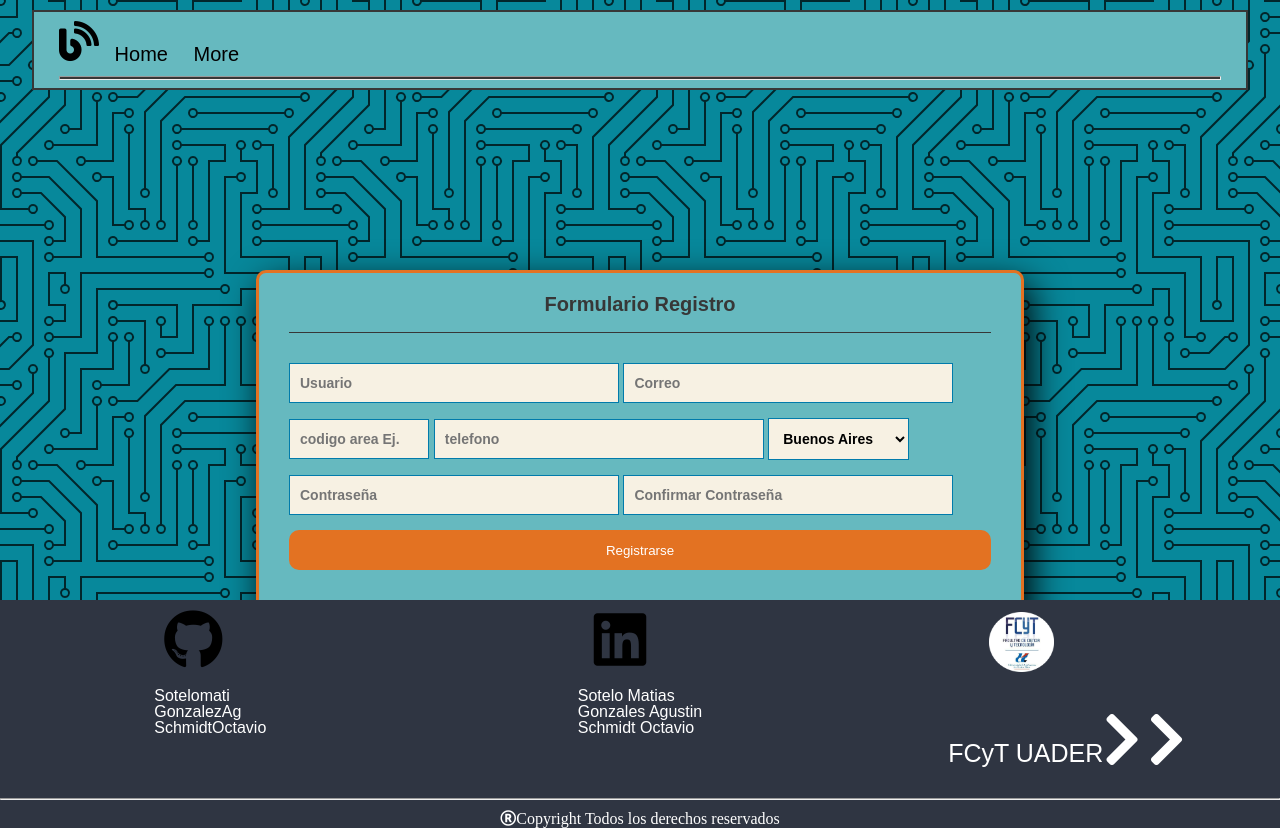
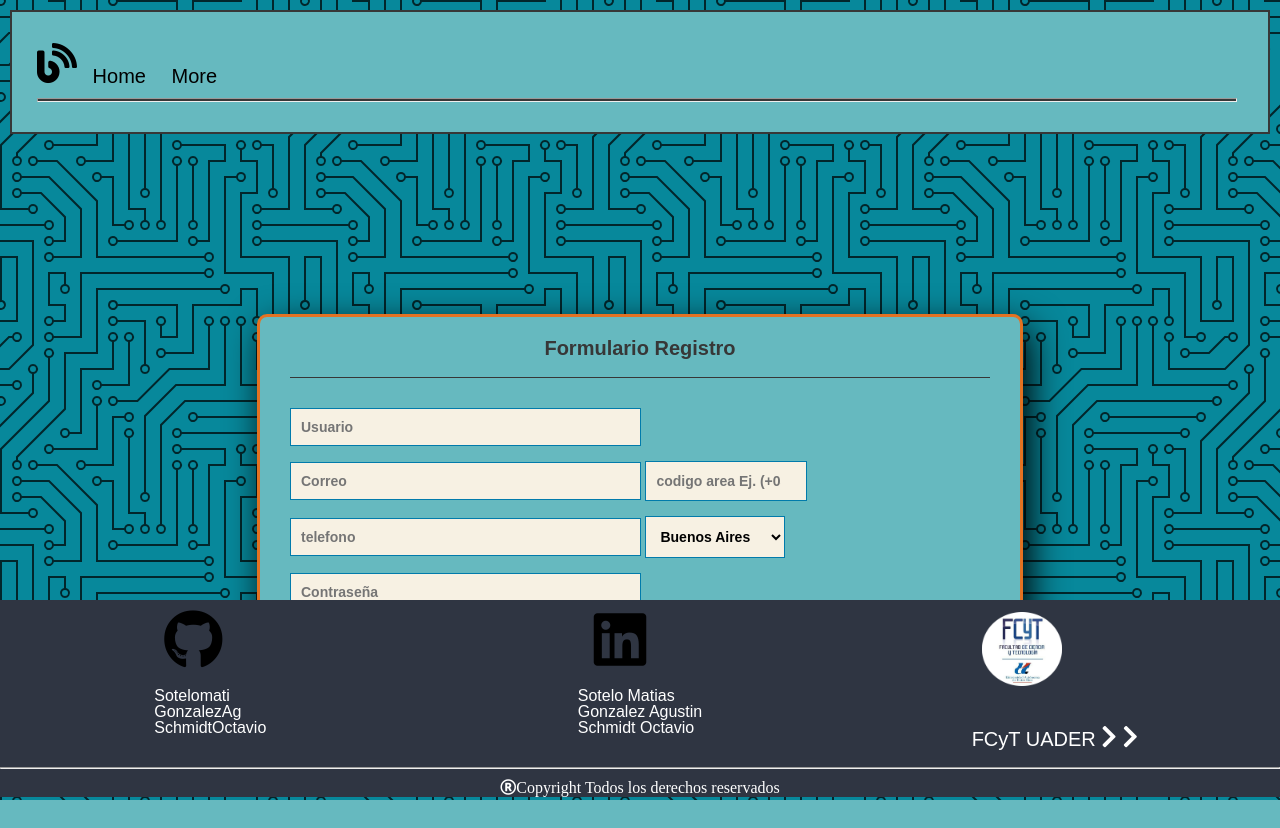
Before and after one commit to sotelomati/BelibeDuo-proyecto-web-, a PHP site: page /loginPA/registro.php in a window 1280 px wide; the page is wider, and only the part inside the window is pictured. After the commit the page ends 800 px from the top of that part, so only its background shows below. Run offline with PHP 8.4, Linux system fonts and the light colour scheme; some libraries are stand-ins or nearby versions.

Commit message:
se corrigieron estilos

```diff
--- a/estilos/style.css
+++ b/estilos/style.css
@@ -1,7 +1,7 @@
 *{
     margin: 0;
     padding: 0;
-    box-sizing: border-box;
+
 }
 
 
@@ -14,6 +14,8 @@
     width: 100%;
     display: flex;
     justify-content: center;
+    position: initial;
+
 }
 
 .navegacion{
@@ -37,7 +39,7 @@
 
 .lineaNav{
     margin: auto;
-    width: 100%;
+    width: 200%;
     background:#373737;
     padding: 1px;
     margin-top: 10px;
@@ -53,12 +55,12 @@
 }
 
 .dch{
-    position: absolute;
+
 }
 
 .dch li{
-    position: relative;
-    margin-right: 20px;
+
+    position: absolute;
 }
 
 .navegacion ul{
@@ -74,7 +76,7 @@
 }
 
 hr{
-    margin-top: 10px;
+
 }
 
 
@@ -96,26 +98,17 @@
     height: 350px;
     background: #66b9bf;
     margin: auto;
-    margin-top: 180px;
+    text-align: center;
     box-shadow: 7px 13px 37px #000;
-    padding: 20px 30px;
     border: 3px solid #e37222;
     border-radius: 10px;
     color: #373737;
 }
 
-.form-login h5{
-    margin: 0;
-    text-align: center;
-    height: 40px;
-    margin-bottom: 30px;
-    border-bottom: 1px solid;
-    font-size: 20px;
-}
 
-.formLoginRegistro{
-    width:60%;
-    height: 360px;
+.formMiddle{
+    width:700px;
+    height: 350px;
     background: #66b9bf;
     margin: auto;
     margin-top: 180px;
@@ -126,7 +119,7 @@
     color: #373737;
 }
 
-.formLoginRegistro h5{
+h5{
     margin: 0;
     text-align: center;
     height: 40px;
@@ -136,10 +129,11 @@
 }
 
 .controls{
-    width: 100%;
+    width: 90%;
+    margin: auto;
     border: 1px solid #017bab;
     margin-bottom: 15px;
-    padding: 11px 10px;
+    padding: 10px 10px;
     background: #f7f1e3;
     font-size: 14px;
     font-weight: bold;
@@ -149,7 +143,7 @@
     width: 47%;
     border: 1px solid #017bab;
     margin-bottom: 15px;
-    padding: 11px 10px;
+    padding: 10px 10px;
     background: #f7f1e3;
     font-size: 14px;
     font-weight: bold;
@@ -166,9 +160,8 @@
 }
 
 .buttons{
-    width: 100%;
+    width: 92%;
     height: 40px;
-    /*background: #017bab;*/
     background: #e37222;
     border: none;
     color: white;
@@ -177,6 +170,7 @@
 }
 .buttons:hover{
     background: #373737;
+    cursor: pointer;
 }
 
 .form-login p{
@@ -212,7 +206,6 @@
 .pieGeneral{
     width: 100%;
     height: 200px;
-    background: #2f3542;
     text-align: center;
     bottom: 0;
     position: absolute;
@@ -222,6 +215,7 @@
 .pieContenedor{
     display: grid;
     grid-template-columns: repeat(3, 1fr);
+    background: #2f3542;
     gap: 10;
     align-items: flex-start;
     justify-content: center;
@@ -277,11 +271,12 @@
     background: #2f3542;
     color: white;
     padding-top: 10px;
+    text-align: center;
 }
 
 .facultad{
     text-align: center;
-    font-size: 25px;
+    font-size: 20px;
 }
 
 .facultad:hover{
@@ -378,7 +373,13 @@
     /* Smartphones (portrait & landscape) */
 @media (max-width : 900px)
 and (min-width :701px){
-    body{
-        background: blue;
+
+
+    .pieContenedor{
+        display: grid;
+        grid-template-columns: repeat(3, 1fr);
+        gap: 10;
+        align-items: flex-start;
+        justify-content: center;
     }
 }
--- a/include/footer.php
+++ b/include/footer.php
@@ -2,8 +2,9 @@
 <html lang="en">
 <head>
 </head>
-<body>
-    <div class="pieGeneral">
+
+<footer class="pieGeneral">
+    <div>
         <div class="pieContenedor">
             <ul>
                 <li><i class="fab fa-github"></i></li>
@@ -15,15 +16,15 @@
             <ul>
                 <li><i class="fab fa-linkedin"></i></li>
                 <li><p><a href="https://www.linkedin.com/in/matias-sotelo-6a3b901ab/">Sotelo Matias</a></p></li>
-                <li><p><a href="#">Gonzales Agustin</a></p></li>
+                <li><p><a href="#">Gonzalez Agustin</a></p></li>
                 <li><p><a href="#">Schmidt Octavio</a></p></li>
             </ul>
 
             <ul>
-                <li><i><img src="estilos/images/uader.png" alt="imagen de uader"></i></li>
+                <li><i><img style="width: 80px" src="estilos/images/uader.png" alt="imagen de uader"></i></li>
                 <li><p>
-                        <a class="facultad" href="http://fcyt.uader.edu.ar/web/">FCyT UADER<i class="fas fa-chevron-right"></i>
-                        <i class="fas fa-chevron-right"></i>
+                        <a class="facultad" href="http://fcyt.uader.edu.ar/web/">FCyT UADER     <i style="font-size: 25px;"class="fas fa-chevron-right"></i>
+                        <i style="font-size: 25px;" class="fas fa-chevron-right"></i>
                         </a>
                     </p>
                 </li>
@@ -33,7 +34,5 @@
         <div class="pieFinal">
             <i class="far fa-registered">Copyright Todos los derechos reservados</i>
         </div>
-    </div>
-</body>
-
+    </footer>
 </html>
--- a/include/navigation.php
+++ b/include/navigation.php
@@ -50,7 +50,7 @@
                     ?>
 
                     <a href=<?php echo $ruta; ?>>
-                        <li class="dch" style=" right: 100px;"> <?php echo $remplazar; ?></li>
+                        <li class="dch" style=" right: 120px;"> <?php echo $remplazar; ?></li>
 
                     </a>
                 </ul>
--- a/login.php
+++ b/login.php
@@ -12,8 +12,8 @@
 
             <section class ="form-login">
                 <h5>Formulario Login</h5>
-                <input class="controls" type="text" name="usuario" value="" placeholder="Usuario">
-                <input class="controls" type="password" name="contraseña" value="" placeholder="Contraseña">
+                <input class="controls" type="text" name="usuario" value="" placeholder="Usuario" required>
+                <input class="controls" type="password" name="contraseña" value="" placeholder="Contraseña" required>
                 <input class="buttons" type="submit" name="ingresar" value="Ingresar">
                 <p><a href="recuperacion.php">¿Olvidaste tu Contraseña?</a></p>
                 <p><a href="registro.php">No tengo cuenta</a></p>
--- a/recuperacion.php
+++ b/recuperacion.php
@@ -17,12 +17,12 @@
         <div class="contenedor">
             <div class="input-contenedor">
                 <i class="fas fa-user icon"></i>
-                <input class="controlsRecuperacion" type="text" name="usuarioRecu" placeholder="Ingrese su Usuario">
+                <input class="controlsRecuperacion" type="text" name="usuarioRecu" placeholder="Ingrese su Usuario" required>
             </div>
 
             <div class="input-contenedor">
                 <i class="fas fa-envelope icon"></i>
-                <input class="controlsRecuperacion" type="text" name="mailRecu" placeholder="Ingrese su Correo Electronico">
+                <input class="controlsRecuperacion" type="text" name="mailRecu" placeholder="Ingrese su Correo Electronico" required>
             </div>
 
             <input class="button" type="submit" name="botonRecu" value="Recuperar">
--- a/registro.php
+++ b/registro.php
@@ -11,7 +11,7 @@
 <form action="<?php echo htmlspecialchars($_SERVER['PHP_SELF']);?>" method="post">
 
 
-            <section class ="formLoginRegistro">
+            <section class ="formMiddle">
                 <h5>Formulario Registro</h5>
                 <input class="controlsMiddle" type="text" name="usuario" value="" placeholder="Usuario" required>
                 <input class="controlsMiddle" type="text" name="correo" value="" placeholder="Correo">
```
Also changed, not shown: estilos/images/fondo2.jpg (added).
